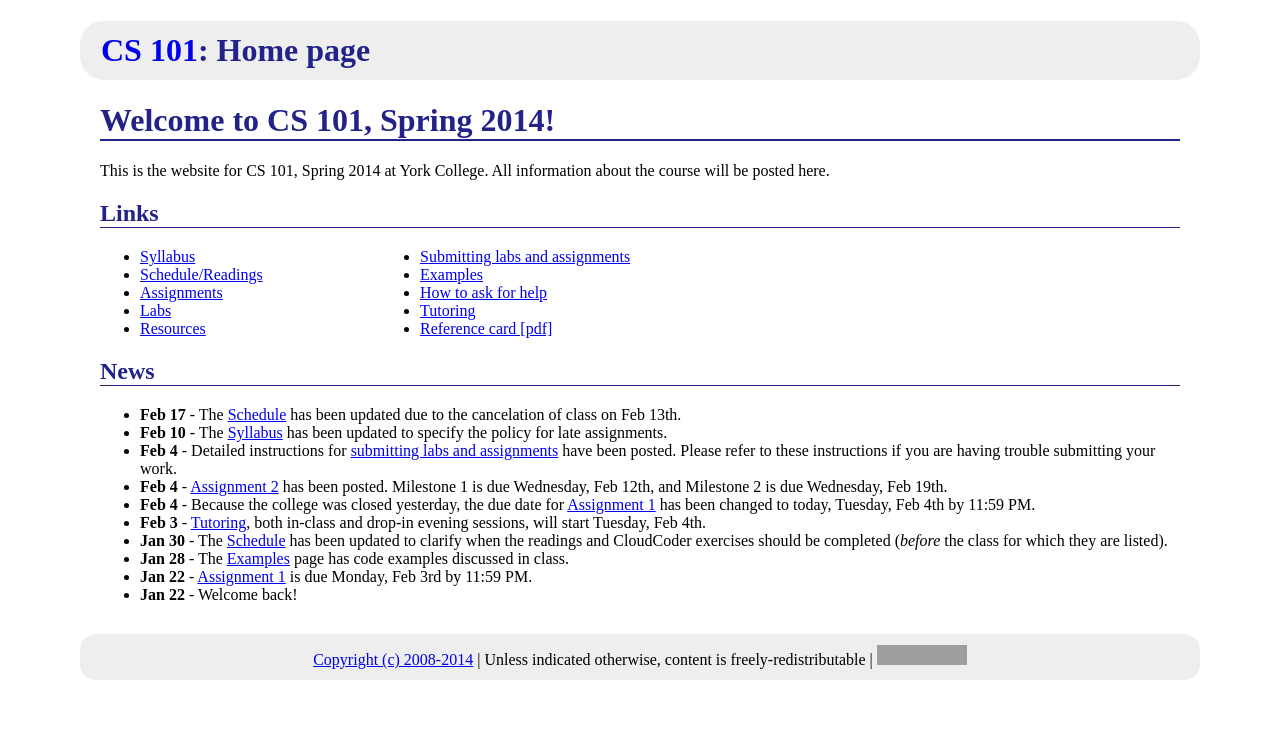
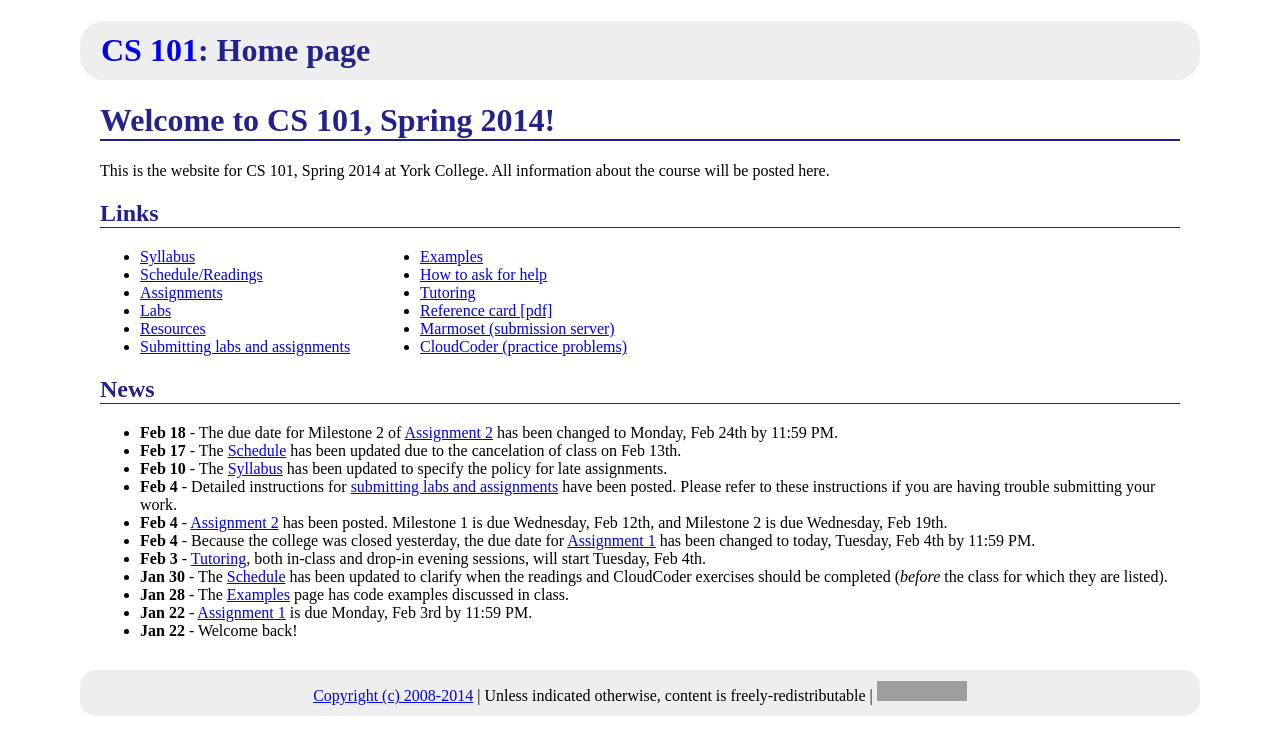
Before and after one commit to ycpcs/cs101-spring2014, a Jekyll site: the page built from index.md, in a window 1280 px wide. Shown: the top 755 px of the page. Built offline with Jekyll 4.4.1, drawn with Linux system fonts in a browser that asks for light colours; Markdown is read by kramdown in place of the engine named in the settings; grey boxes are pictures that could not be loaded.

Commit message:
extend due date for assign2, ms2

```diff
--- a/index.md
+++ b/index.md
@@ -17,16 +17,18 @@ All information about the course will be posted here.
   <li><a href="assign/index.html">Assignments</a></li>
   <li><a href="labs/index.html">Labs</a></li>
   <li><a href="resources.html">Resources</a></li>
+  <li><a href="submitting.html">Submitting labs and assignments</a></li>
 </ul>
 </div>
 
 <div class="linkcolumn">
 <ul>
-  <li><a href="submitting.html">Submitting labs and assignments</a></li>
   <li><a href="examples/index.html">Examples</a></li>
   <li><a href="http://faculty.ycp.edu/~dhovemey/askingForHelp.html">How to ask for help</a></li>
   <li><a href="tutoring.html">Tutoring</a></li>
   <li><a href="refcard.pdf">Reference card [pdf]</a></li>
+  <li><a href="https://cs.ycp.edu/marmoset">Marmoset (submission server)</a></li>
+  <li><a href="https://cs.ycp.edu/cloudcoder">CloudCoder (practice problems)</a></li>
 </ul>
 </div>
 
@@ -34,6 +36,7 @@ All information about the course will be posted here.
 
 ## News
 
+* **Feb 18** - The due date for Milestone 2 of [Assignment 2](assign/assign02.html) has been changed to Monday, Feb 24th by 11:59 PM.
 * **Feb 17** - The [Schedule](schedule.html) has been updated due to the cancelation of class on Feb 13th.
 * **Feb 10** - The [Syllabus](syllabus.html) has been updated to specify the policy for late assignments.
 * **Feb 4** - Detailed instructions for [submitting labs and assignments](submitting.html) have been posted.  Please refer to these instructions if you are having trouble submitting your work.
```
Also changed, not shown: assign/assign02.md (+1 -1 lines), assign/index.md (+1 -1 lines).
